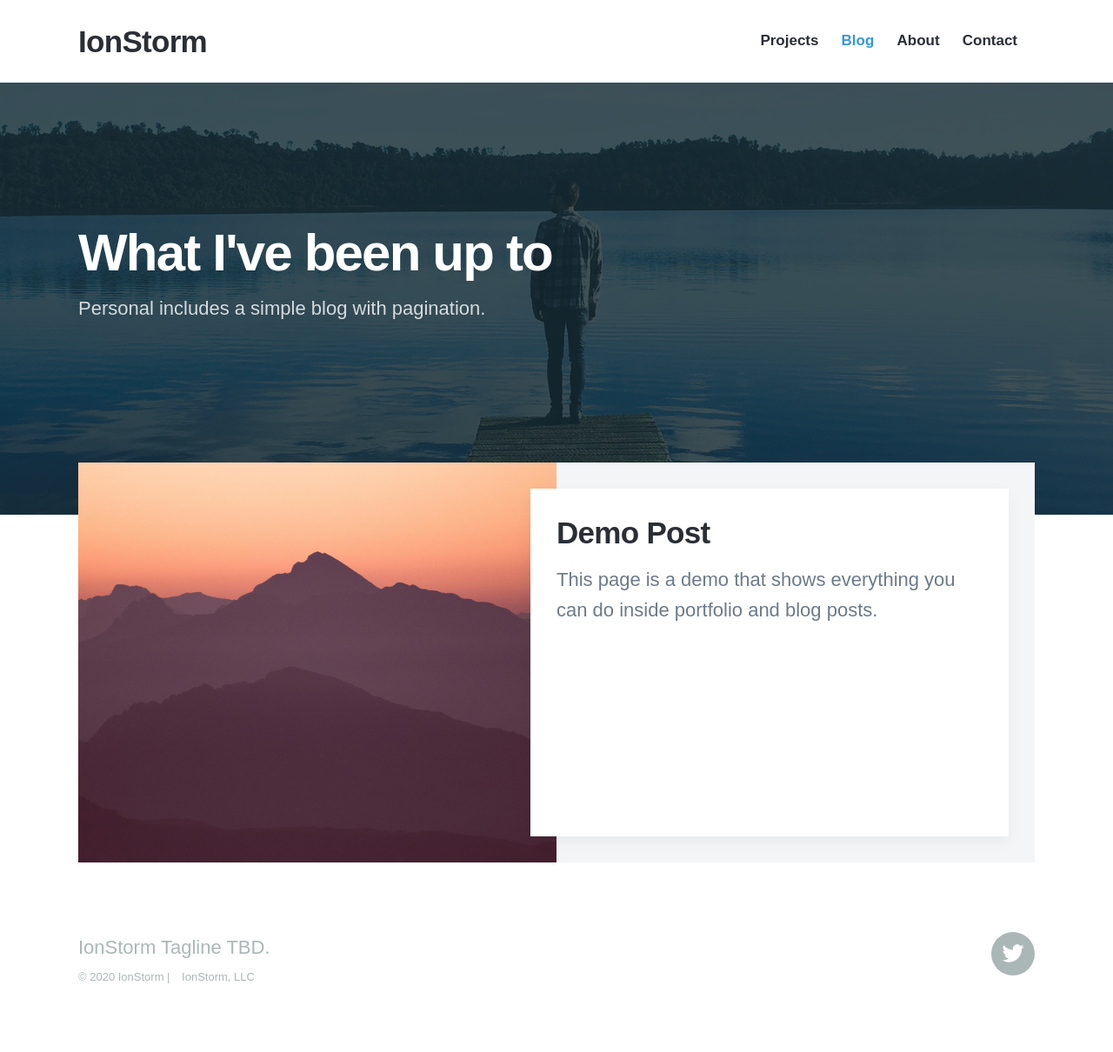
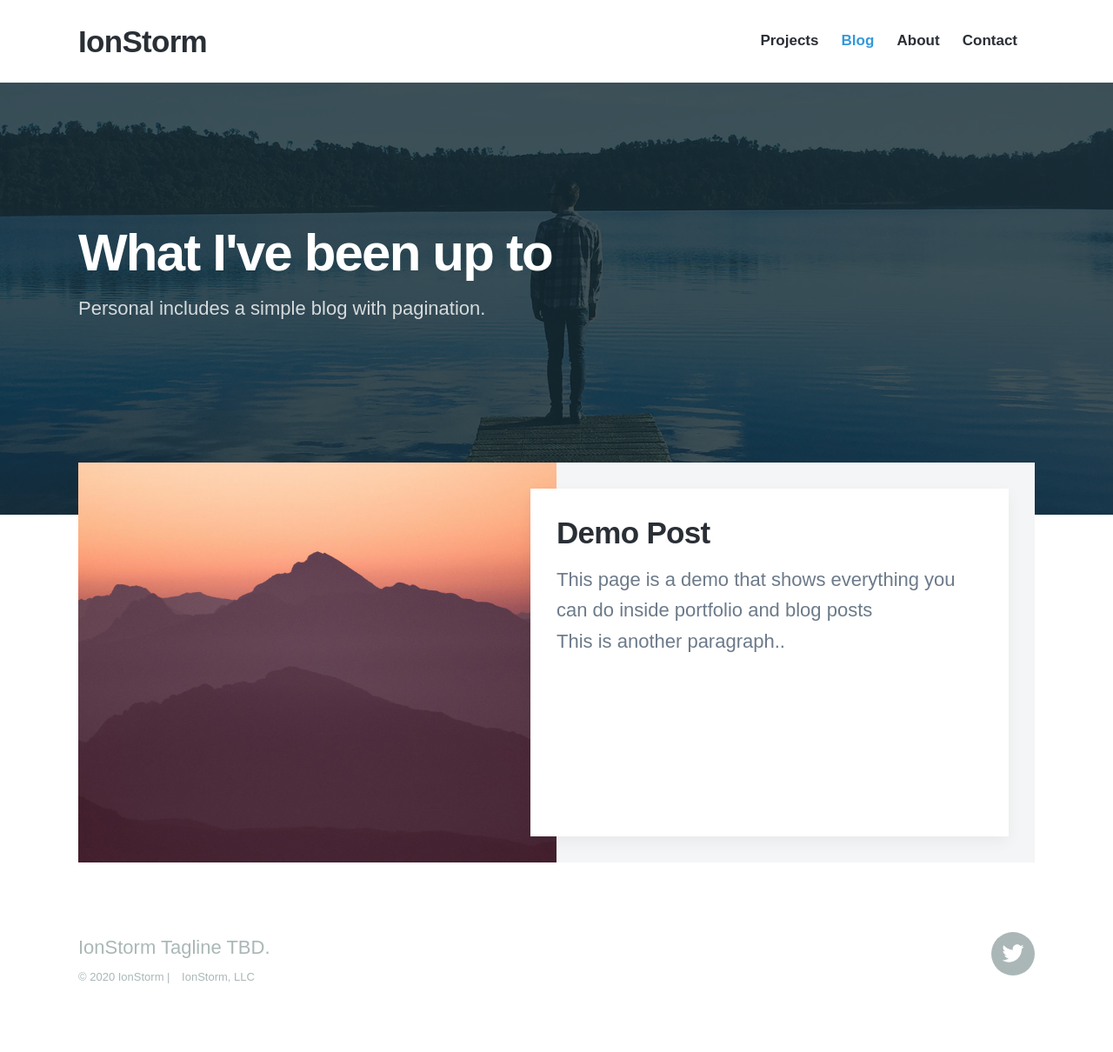
Before and after one commit to waskoIVI/waskoivi.github.io, a Jekyll site: the page built from blog/index.html, in a window 1280 px wide. Shown: the whole page at 87% size. Built offline with Jekyll 4.4.1, drawn with Linux system fonts in a browser that asks for light colours; nearby versions of some CDN libraries; some web fonts are replaced; the list of posts is cut into pages by our own code.

Commit message:
Article change

```diff
--- a/_posts/2018-06-30-demo-post.md
+++ b/_posts/2018-06-30-demo-post.md
@@ -1,7 +1,7 @@
 ---
 title: 'Demo Post'
 date: 2018-06-30 00:00:00
-description: This page is a demo that shows everything you can do inside portfolio and blog posts.
+description: This page is a demo that shows everything you can do inside portfolio and blog posts<br />This is another paragraph..
 featured_image: '/images/demo/demo-square.jpg'
 ---
 
```
